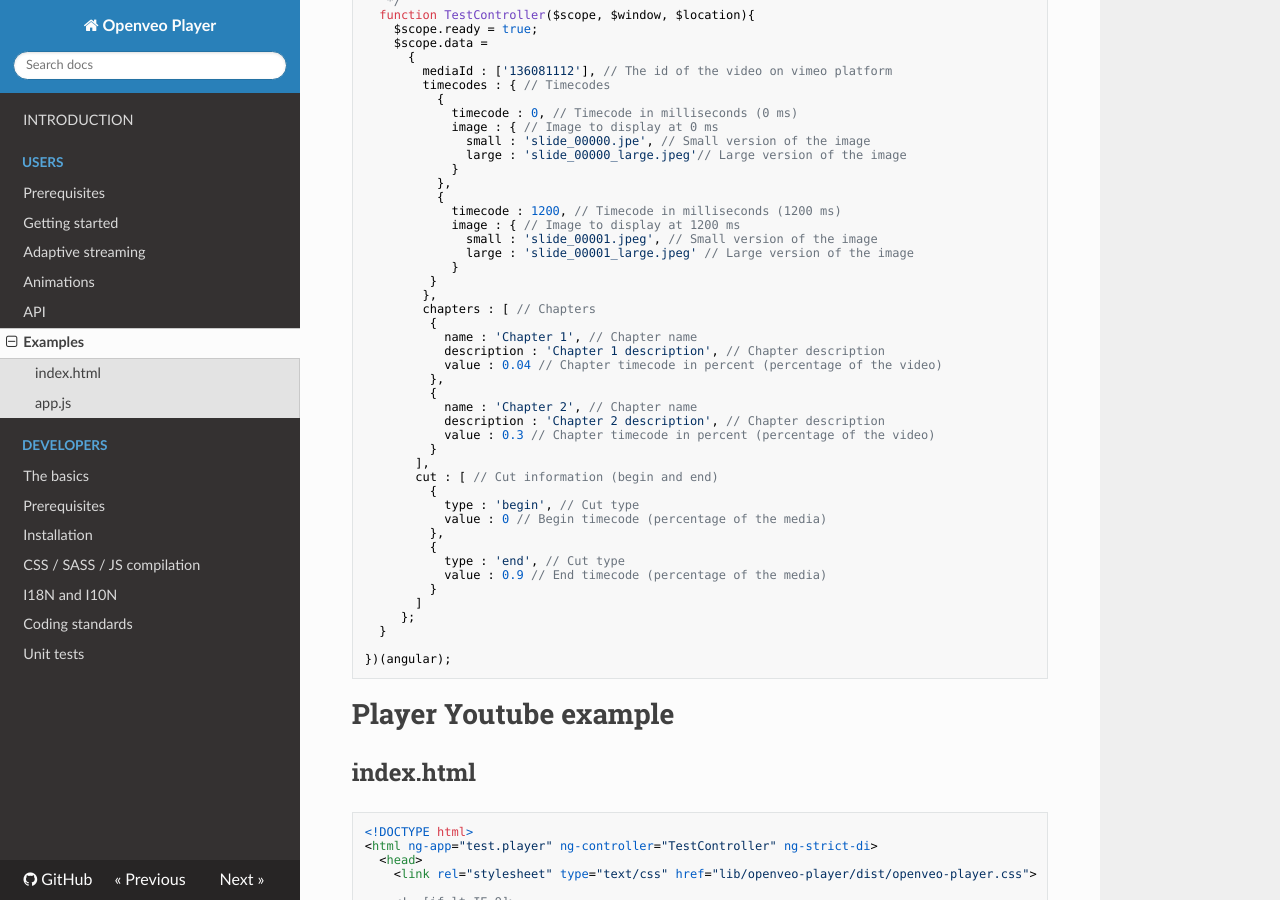
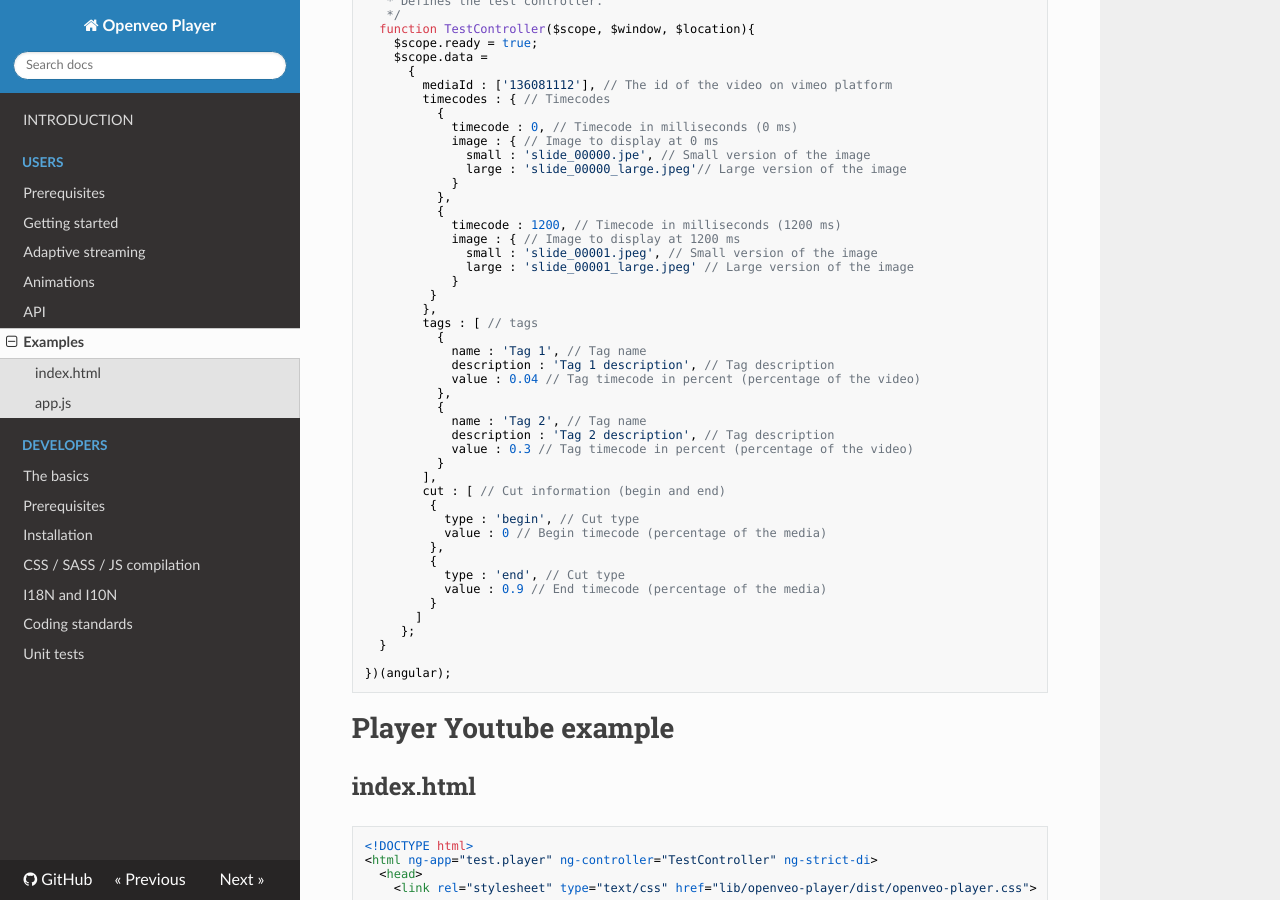
Before and after one commit to veo-labs/openveo-player, an MkDocs documentation site: the page built from docs/examples.md, in a window 1280 px wide and 900 px high, scrolled down 4977 px. Built offline with MkDocs 1.6.1, drawn with Linux system fonts in a browser that asks for light colours; nearby versions of some CDN libraries; old or Windows-style settings are respelled for this version of MkDocs; some of the changed text lies outside the part shown.

Commit message:
Update Docs for Tags

```diff
--- a/docs/examples.md
+++ b/docs/examples.md
@@ -110,6 +110,18 @@
             name : 'Chapter 2', // Chapter name
             description : 'Chapter 2 description', // Chapter description
             value : 0.3 // Chapter timecode in percent (percentage of the video)
+          }
+        ],
+        tags : [ // Tags
+          {
+            name : 'Tag 1', // Tag name
+            description : 'Tag 1 description', // Tag description
+            value : 0.04 // Tag timecode in percent (percentage of the video)
+          },
+          {
+            name : 'Tag 2', // Tag name
+            description : 'Tag 2 description', // Tag description
+            value : 0.3 // Tag timecode in percent (percentage of the video)
           }
         ],
         cut : [ // Cut information (begin and end)
@@ -245,18 +257,7 @@
           }
         ],
         thumbnail : "/1439286245225/thumbnail.jpg", // The media thumbnail (only for "html" player)
-        chapters : [ // Chapters
-          {
-            name : 'Chapter 1', // Chapter name
-            description : 'Chapter 1 description', // Chapter description
-            value : 0.04 // Chapter timecode in percent (percentage of the video)
-          },
-          {
-            name : 'Chapter 2', // Chapter name
-            description : 'Chapter 2 description', // Chapter description
-            value : 0.3 // Chapter timecode in percent (percentage of the video)
-          }
-        ],
+
         cut : [ // Cut information (begin and end)
           {
             type : 'begin', // Cut type
@@ -349,19 +350,19 @@
             }
          }
         },
-        chapters : [ // Chapters
-         {
-           name : 'Chapter 1', // Chapter name
-           description : 'Chapter 1 description', // Chapter description
-           value : 0.04 // Chapter timecode in percent (percentage of the video)
-         },
-         {
-           name : 'Chapter 2', // Chapter name
-           description : 'Chapter 2 description', // Chapter description
-           value : 0.3 // Chapter timecode in percent (percentage of the video)
-         }
-       ],
-       cut : [ // Cut information (begin and end)
+        tags : [ // tags
+          {
+            name : 'Tag 1', // Tag name
+            description : 'Tag 1 description', // Tag description
+            value : 0.04 // Tag timecode in percent (percentage of the video)
+          },
+          {
+            name : 'Tag 2', // Tag name
+            description : 'Tag 2 description', // Tag description
+            value : 0.3 // Tag timecode in percent (percentage of the video)
+          }
+        ],
+        cut : [ // Cut information (begin and end)
          {
            type : 'begin', // Cut type
            value : 0 // Begin timecode (percentage of the media)
```
Also changed, not shown: docs/developers/basics.md (+1 -0 lines), docs/developers/prerequisites.md (+1 -1 lines), docs/developers/unit-tests.md (+1 -1 lines), docs/getting-started.md (+13 -0 lines).
